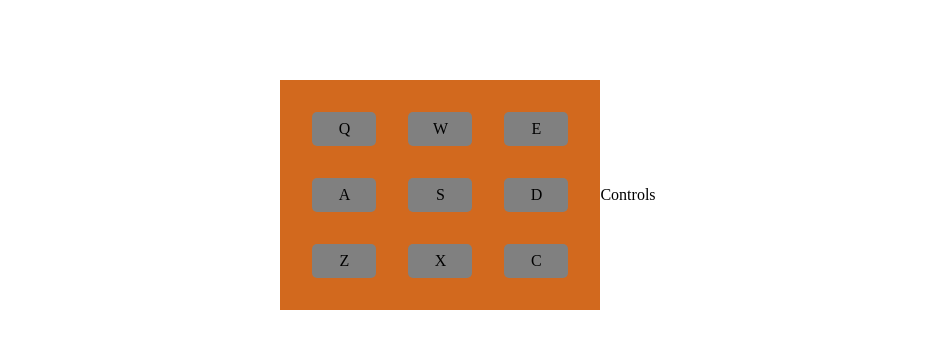
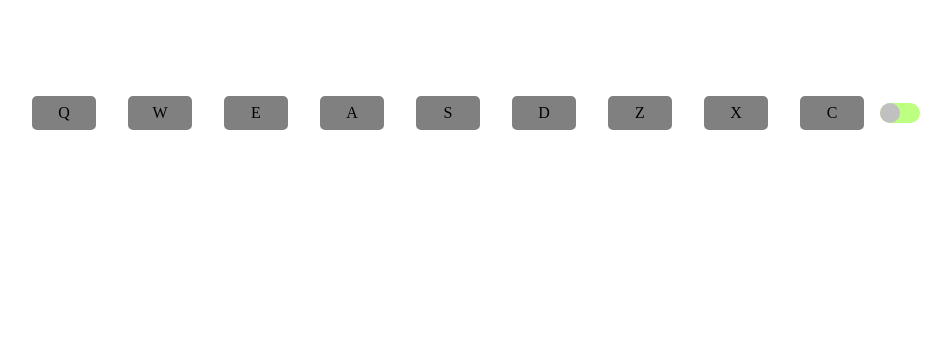
Before and after one commit to johnvincentracasa/FCC-drum-machine, a React (Create React App) app: page / in a window 1280 px wide. Shown: the top 348 px of the page, without its empty margins (172-1123 px from the left). Built offline with nearby package versions, Linux system fonts and the light colour scheme.

Commit message:
add control component

```diff
--- a/src/App.css
+++ b/src/App.css
@@ -34,3 +34,66 @@ body {
   transition: all ease-in-out 300ms;
   cursor: pointer;
 }
+
+/* The switch - the box around the slider */
+.switch {
+  position: relative;
+  display: inline-block;
+  width: 40px;
+  height: 20px;
+}
+
+/* Hide default HTML checkbox */
+.switch input {
+  opacity: 0;
+  width: 0;
+  height: 0;
+}
+
+/* The slider */
+.slider {
+  position: absolute;
+  cursor: pointer;
+  top: 0;
+  left: 0;
+  right: 0;
+  bottom: 0;
+  background-color: rgb(189, 255, 128);
+  -webkit-transition: 0.4s;
+  transition: 0.4s;
+}
+
+.slider:before {
+  position: absolute;
+  content: "";
+  height: 20px;
+  width: 20px;
+  left: 0;
+  bottom: 0;
+  background-color: rgb(192, 192, 192);
+  -webkit-transition: 0.4s;
+  transition: 0.4s;
+}
+
+input:checked + .slider {
+  background-color: #2196f3;
+}
+
+input:focus + .slider {
+  box-shadow: 0 0 1px #2196f3;
+}
+
+input:checked + .slider:before {
+  -webkit-transform: translateX(20px);
+  -ms-transform: translateX(20px);
+  transform: translateX(20px);
+}
+
+/* Rounded sliders */
+.slider.round {
+  border-radius: 34px;
+}
+
+.slider.round:before {
+  border-radius: 50%;
+}
--- a/src/App.js
+++ b/src/App.js
@@ -1,33 +1,30 @@
 import React, {useState} from 'react'
-
 import './App.css';
 import Keypads from './components/Keypads';
-import Controls from './components/Controls';
+import Controls from './components/Controls'
 import {bankOne, bankTwo} from './data'
 
-const banks = {
-  'Heater Kit' : bankOne,
-  'Smooth Piano Kit' : bankTwo
-}
+export const banks = [
+  bankOne,
+  bankTwo
+]
 
 function App() {
 
-  const [selectedBank, setSelectedBank] = useState(banks['Heater Kit'])
+  const [selectedBank, setSelectedBank] = useState(banks[0])
+  const [playedSound, setPlayedSound] = useState('')
+
 
 
   // create handle select bank then pass to controls component
 
-
   return (
     <div className="App">
+      {selectedBank.map((keypad) => {
+        return <Keypads keypad={keypad} setPlayedSound={setPlayedSound}/>
+      })}
 
-      <div className="keypads__container">
-      {selectedBank.map( (keypad) => {
-                return <Keypads keypad={keypad}/>
-            })}
-      </div>
-      <Controls/>
-
+      <Controls selectedBank={selectedBank} setSelectedBank={setSelectedBank} playedSound={playedSound}/>
     </div>
   );
 }
--- a/src/components/Controls.jsx
+++ b/src/components/Controls.jsx
@@ -1,11 +1,24 @@
-import React from 'react'
+import React from "react";
+import { banks } from "../App";
 
-function Controls() {
-    return (
-        <div>
-            Controls
-        </div>
-    )
+function Controls({ playedSound, setSelectedBank, selectedBank }) {
+  const handleClick = () => {
+    if (selectedBank === banks[0]) {
+      setSelectedBank(banks[1]);
+    } else {
+      setSelectedBank(banks[0]);
+    }
+  };
+  return (
+    <div>
+      <label className="switch">
+        <input type="checkbox" onClick={handleClick} />
+        <span className="slider round"></span>
+      </label>
+
+      <span>{playedSound}</span>
+    </div>
+  );
 }
 
-export default Controls
+export default Controls;
--- a/src/components/Keypads.jsx
+++ b/src/components/Keypads.jsx
@@ -1,17 +1,16 @@
-import React, { useEffect, useCallback } from "react";
+import React, { useEffect, useCallback, useState } from "react";
 
-function Keypads({ keypad }) {
-  let letter = keypad.keyCode;
-
+function Keypads({ keypad, setPlayedSound }) {
   const playSound = useCallback(() => {
     const soundKey = document.getElementById(keypad.keyTrigger);
     soundKey.currentTime = 0;
     soundKey.play();
-  }, [keypad]);
+    setPlayedSound(keypad.id);
+  }, [keypad, setPlayedSound]);
 
   useEffect(() => {
     const handleKeyPress = (e) => {
-      if (e.keyCode === letter) {
+      if (e.keyCode === keypad.keyCode) {
         playSound();
       }
     };
@@ -20,12 +19,14 @@ function Keypads({ keypad }) {
     return () => {
       document.removeEventListener("keydown", handleKeyPress);
     };
-  }, [letter, playSound]);
+  }, [keypad, playSound]);
 
   return (
-    <div onClick={playSound} className="keypads__btn" id={keypad.id}>
-      <audio src={keypad.url} id={keypad.keyTrigger}></audio>
-      {keypad.keyTrigger}
+    <div className="keypad__container">
+      <div onClick={playSound} className="keypads__btn" id={keypad.id}>
+        <audio src={keypad.url} id={keypad.keyTrigger}></audio>
+        {keypad.keyTrigger}
+      </div>
     </div>
   );
 }
```
